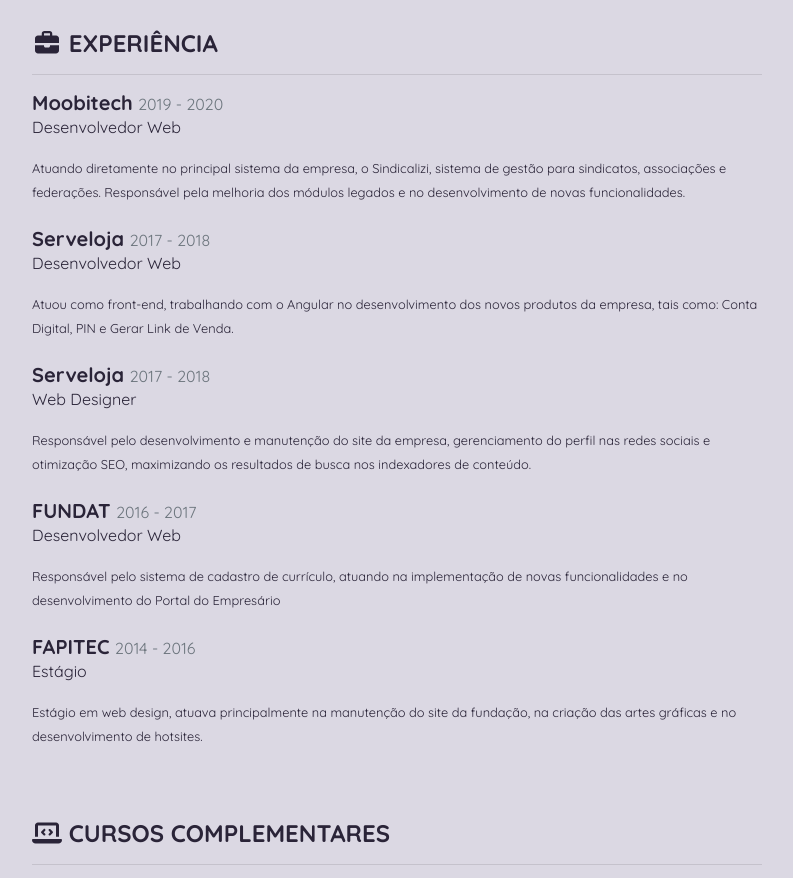
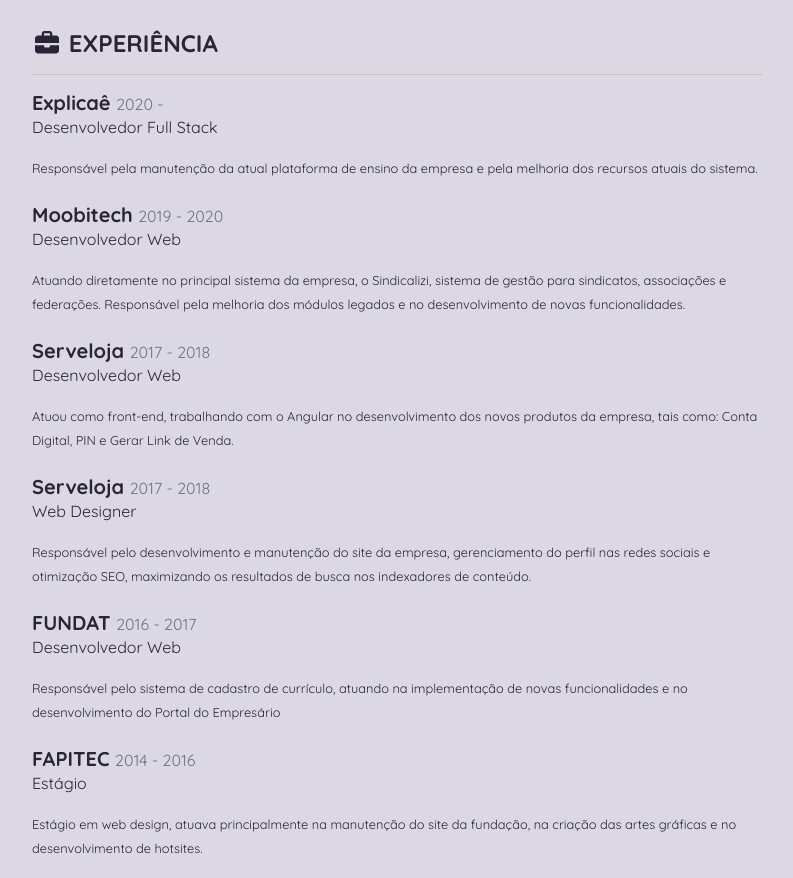
Before and after one commit to Kiriyama8/kiriyama8.github.io, a plain HTML site: page index.html in a window 1280 px wide. Shown: the part 1073-1951 px from the top of the page, without its empty margins (243-1036 px from the left). Drawn offline with Linux system fonts and the light colour scheme.

Commit message:
Adiciona a nova experiência de trabalho na Explicaê

```diff
--- a/index.html
+++ b/index.html
@@ -123,6 +123,16 @@
 				</h4>
 
 				<hr class="w-auto">
+
+				<div class="mb-4">
+					<h5 class="font-weight-bold mb-0">
+						Explicaê <small class="text-muted">2020 - </small>
+					</h5>
+					<p>Desenvolvedor Full Stack</p>
+					<small>
+						Responsável pela manutenção da atual plataforma de ensino da empresa e pela melhoria dos recursos atuais do sistema.
+					</small>
+				</div>
 
 				<div class="mb-4">
 					<h5 class="font-weight-bold mb-0">
```
